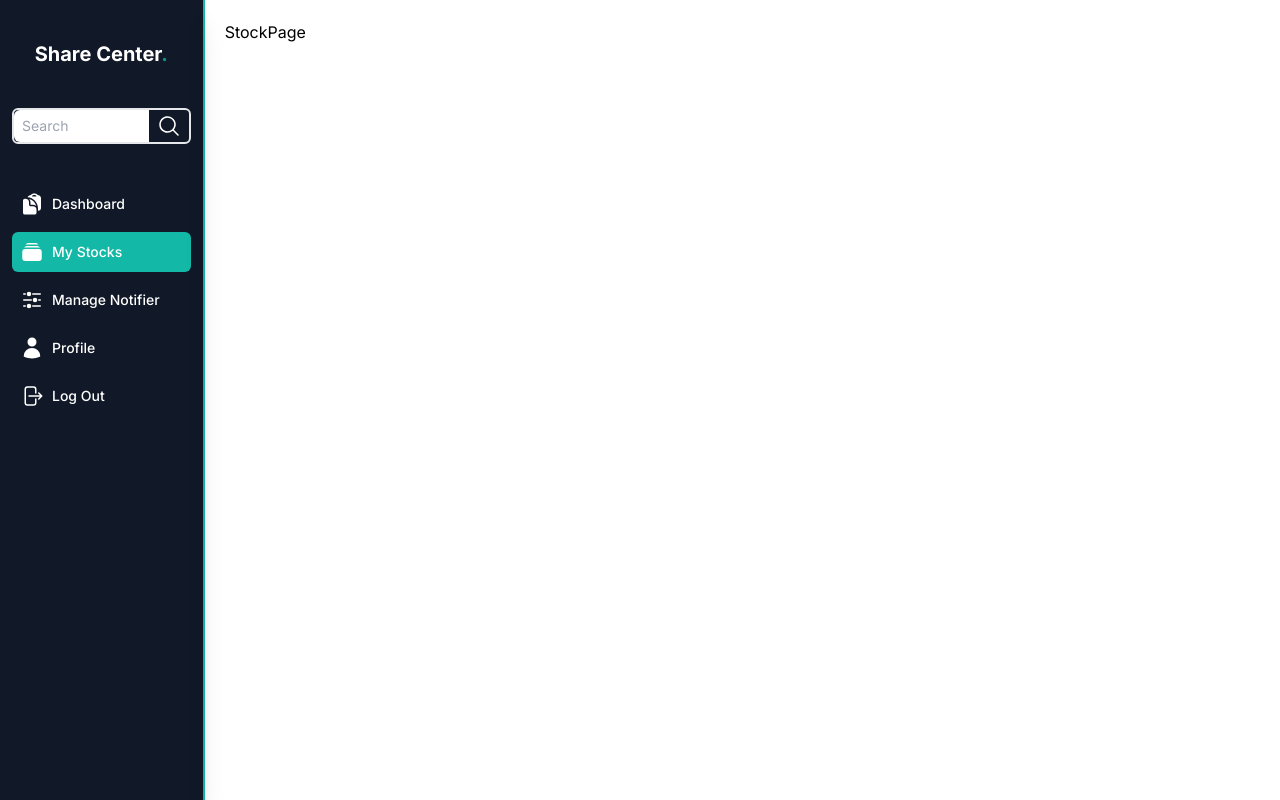
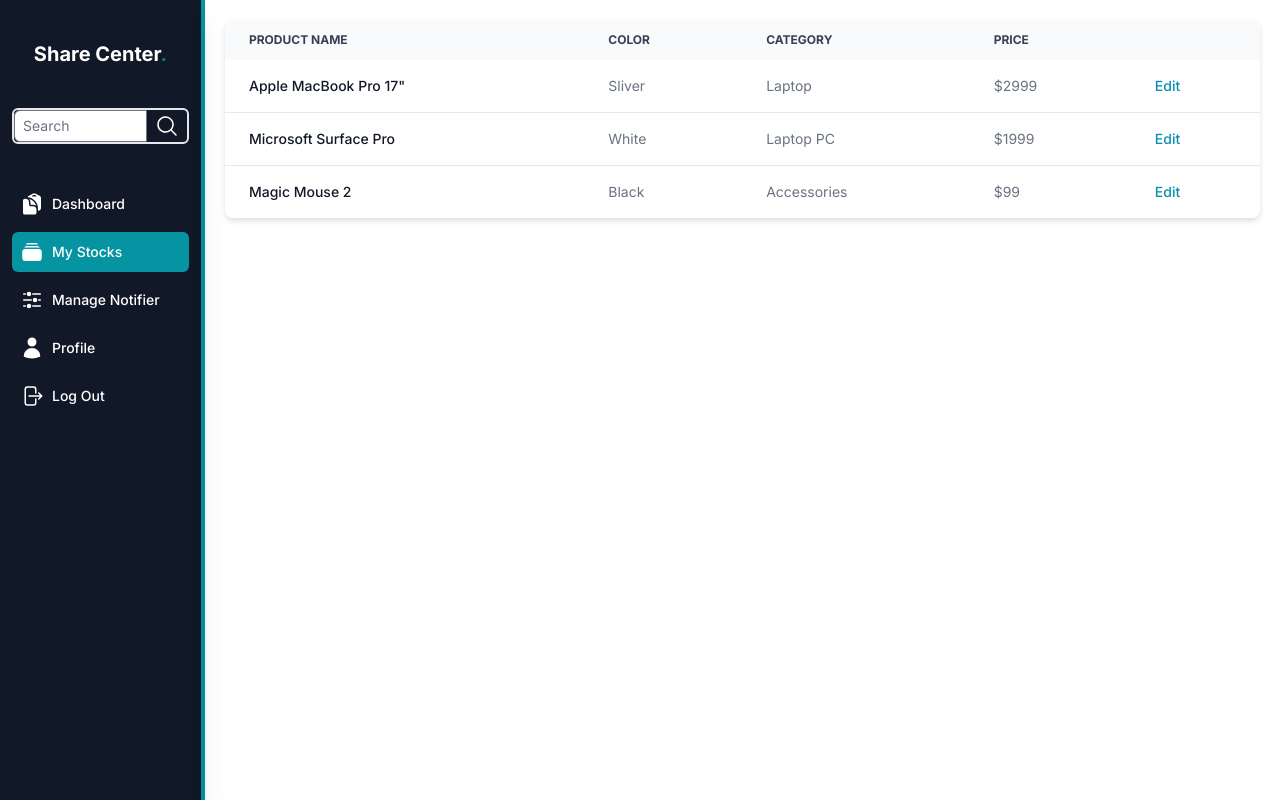
Before and after one commit to iamanupam1/share-center, a Next.js app: page /core/stocks in a window 1280 px wide. Built offline with nearby package versions, Linux system fonts and the light colour scheme.

Commit message:
ui changes

```diff
--- a/package.json
+++ b/package.json
@@ -13,6 +13,8 @@
     "axios": "^1.5.1",
     "bcrypt": "^5.1.1",
     "cheerio": "^1.0.0-rc.12",
+    "flowbite": "^1.8.1",
+    "flowbite-react": "^0.6.4",
     "mongoose": "^7.5.3",
     "next": "latest",
     "next-auth": "^4.23.2",
@@ -21,6 +23,7 @@
   },
   "devDependencies": {
     "autoprefixer": "latest",
+    "daisyui": "^3.9.2",
     "eslint": "latest",
     "eslint-config-next": "latest",
     "postcss": "latest",
--- a/src/actions/stock/stockAbbrevation.js
+++ b/src/actions/stock/stockAbbrevation.js
@@ -2,6 +2,10 @@ import { MEROLAGANI_STOCK_ABBREV_URL } from "../../../config";
 import { connectDB } from "@/lib/helpers/database";
 import StockAbbrevation from "@/lib/models/StockAbbreviation";
 import axios from "axios";
+
+export const maxDuration = 10;
+export const dynamic = "force-dynamic";
+export const revalidate = 0;
 
 export const getStockAbbrevation = async () => {
   try {
--- a/src/actions/stock/stockTrend.js
+++ b/src/actions/stock/stockTrend.js
@@ -1,6 +1,10 @@
 import { connectDB } from "@/lib/helpers/database";
 import StockTrendData from "@/lib/models/StockTrendData";
 import { latestStockDataScraper } from "@/utils/scraper";
+
+export const maxDuration = 10;
+export const dynamic = "force-dynamic";
+export const revalidate = 0;
 
 export const getLatestStockData = async () => {
   try {
--- a/src/app/core/manage/page.js
+++ b/src/app/core/manage/page.js
@@ -1,4 +1,4 @@
-import Layout from "@/components/core/Layout";
+import Layout from "@/components/common/Layout";
 import React from "react";
 
 function ManagePage() {
--- a/src/app/core/page.js
+++ b/src/app/core/page.js
@@ -1,7 +1,7 @@
 import { getStockAbbrevation } from "@/actions/stock/stockAbbrevation";
 import { getLatestStockData } from "@/actions/stock/stockTrend";
 import LandingPage from "@/components/core/LandingPage";
-import Layout from "@/components/core/Layout";
+import Layout from "@/components/common/Layout";
 
 async function Dashboard() {
   const latestStockList = await getLatestStockData();
--- a/src/app/core/stocks/page.js
+++ b/src/app/core/stocks/page.js
@@ -1,10 +1,72 @@
-import Layout from "@/components/core/Layout";
+"use client";
+import Layout from "@/components/common/Layout";
+import { Table } from "flowbite-react";
 import React from "react";
 
 function StockPage() {
   return (
     <Layout>
-      <div>StockPage</div>
+      <Table hoverable>
+        <Table.Head>
+          <Table.HeadCell>Product name</Table.HeadCell>
+          <Table.HeadCell>Color</Table.HeadCell>
+          <Table.HeadCell>Category</Table.HeadCell>
+          <Table.HeadCell>Price</Table.HeadCell>
+          <Table.HeadCell>
+            <span className="sr-only">Edit</span>
+          </Table.HeadCell>
+        </Table.Head>
+        <Table.Body className="divide-y">
+          <Table.Row className="bg-white dark:border-gray-700 dark:bg-gray-800">
+            <Table.Cell className="whitespace-nowrap font-medium text-gray-900 dark:text-white">
+              Apple MacBook Pro 17"
+            </Table.Cell>
+            <Table.Cell>Sliver</Table.Cell>
+            <Table.Cell>Laptop</Table.Cell>
+            <Table.Cell>$2999</Table.Cell>
+            <Table.Cell>
+              <a
+                className="font-medium text-cyan-600 hover:underline dark:text-cyan-500"
+                href="/tables"
+              >
+                <p>Edit</p>
+              </a>
+            </Table.Cell>
+          </Table.Row>
+          <Table.Row className="bg-white dark:border-gray-700 dark:bg-gray-800">
+            <Table.Cell className="whitespace-nowrap font-medium text-gray-900 dark:text-white">
+              <p>Microsoft Surface Pro</p>
+            </Table.Cell>
+            <Table.Cell>White</Table.Cell>
+            <Table.Cell>Laptop PC</Table.Cell>
+            <Table.Cell>$1999</Table.Cell>
+            <Table.Cell>
+              <a
+                className="font-medium text-cyan-600 hover:underline dark:text-cyan-500"
+                href="/tables"
+              >
+                <p>Edit</p>
+              </a>
+            </Table.Cell>
+          </Table.Row>
+          <Table.Row className="bg-white dark:border-gray-700 dark:bg-gray-800">
+            <Table.Cell className="whitespace-nowrap font-medium text-gray-900 dark:text-white">
+              Magic Mouse 2
+            </Table.Cell>
+            <Table.Cell>Black</Table.Cell>
+            <Table.Cell>Accessories</Table.Cell>
+            <Table.Cell>$99</Table.Cell>
+            <Table.Cell>
+              <a
+                className="font-medium text-cyan-600 hover:underline dark:text-cyan-500"
+                href="/tables"
+              >
+                <p>Edit</p>
+              </a>
+            </Table.Cell>
+          </Table.Row>
+        </Table.Body>
+      </Table>
     </Layout>
   );
 }
--- a/src/app/core/user/profile/page.js
+++ b/src/app/core/user/profile/page.js
@@ -1,4 +1,4 @@
-import Layout from "@/components/core/Layout";
+import Layout from "@/components/common/Layout";
 import React from "react";
 
 const ProfilePage = () => {
--- a/src/components/core/Layout.js
+++ b/src/components/common/Layout.js
@@ -1,9 +1,10 @@
 "use client";
+
 import { CORE_SIDE_NAV } from "@/utils";
 import { signOut } from "next-auth/react";
 import { usePathname } from "next/navigation";
 import Link from "next/link";
-import HeroIcon from "../common/HeroIcon";
+import HeroIcon from "./HeroIcon";
 
 const Layout = ({ children }) => {
   const activePathname = usePathname();
@@ -11,10 +12,10 @@ const Layout = ({ children }) => {
     <div id="view" className="h-full w-screen flex flex-row">
       <div
         id="sidebar"
-        className="bg-gray-900 h-screen md:block shadow-xl px-3 w-30 md:w-60 lg:w-60 overflow-x-hidden transition-transform duration-300 ease-in-out border-r-2 border-teal-500 text-white"
+        className="bg-gray-900 h-screen md:block shadow-xl px-3 w-30 md:w-60 lg:w-60 overflow-x-hidden transition-transform duration-300 ease-in-out border-r-4 border-teal-500 text-white"
       >
         <div className="space-y-6 md:space-y-10 mt-10">
-        <h1 className="hidden md:block font-bold text-sm md:text-xl text-center">
+          <h1 className="hidden md:block font-bold text-sm md:text-xl text-center">
             Share Center<span className="text-teal-600">.</span>
           </h1>
           <div className="flex border-2 border-gray-200 rounded-md focus-within:ring-2 ring-teal-500">
--- a/tailwind.config.js
+++ b/tailwind.config.js
@@ -1,6 +1,7 @@
 /** @type {import('tailwindcss').Config} */
 module.exports = {
   content: [
+    "./node_modules/flowbite-react/**/*.js",
     "./src/pages/**/*.{js,ts,jsx,tsx,mdx}",
     "./src/components/**/*.{js,ts,jsx,tsx,mdx}",
     "./src/app/**/*.{js,ts,jsx,tsx,mdx}",
@@ -17,5 +18,5 @@ module.exports = {
       },
     },
   },
-  plugins: [],
+  plugins: [require("flowbite/plugin")],
 };
```
Also changed, not shown: 1 other file (tests, documents, lock files or other folders).
